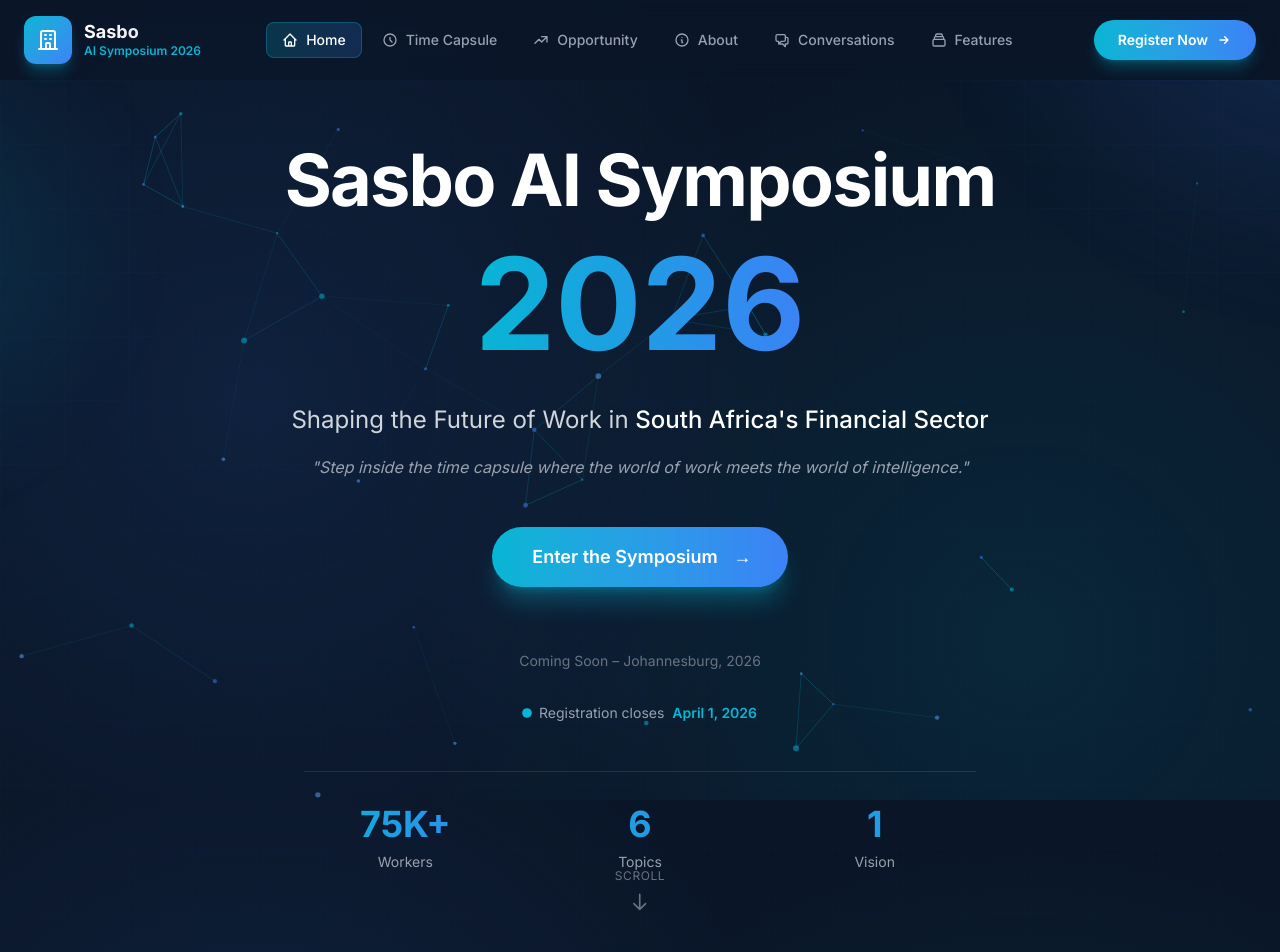
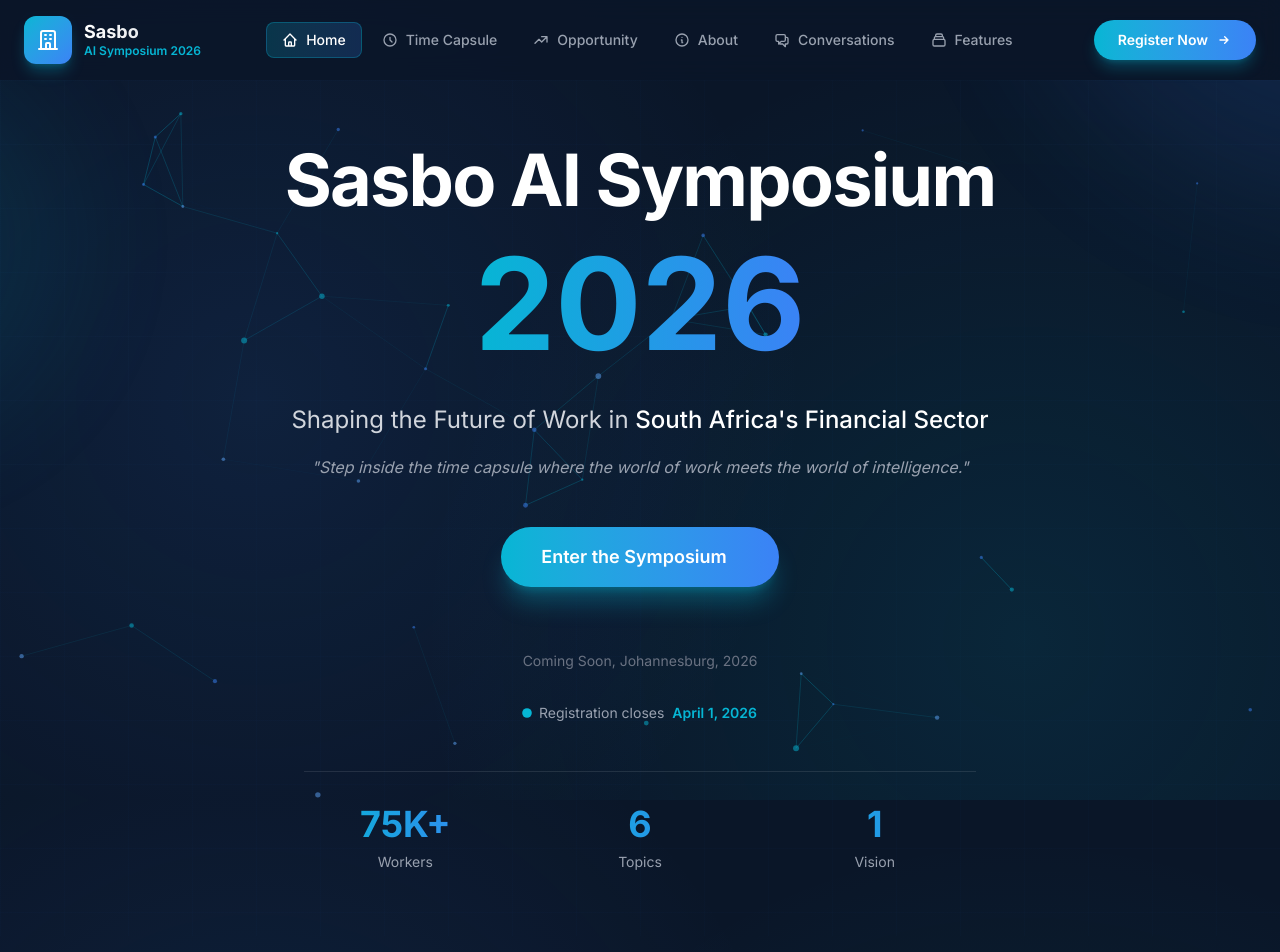
Before and after one commit to KodEx-SA/sasbo-ai-symposium, a Next.js app: page / in a window 1280 px wide. Shown: the top 952 px of the page. Built offline with nearby package versions, Linux system fonts and the light colour scheme.

Commit message:
scroll indicator removal

```diff
--- a/src/components/Hero.tsx
+++ b/src/components/Hero.tsx
@@ -118,7 +118,6 @@
                 animate={{ x: [0, 4, 0] }}
                 transition={{ duration: 1.5, repeat: Infinity, ease: "easeInOut" }}
               >
-                →
               </motion.span>
             </motion.a>
           </motion.div>
@@ -128,7 +127,7 @@
             variants={fadeInUp}
             className="text-sm text-gray-500 mb-8"
           >
-            Coming Soon – Johannesburg, 2026
+            Coming Soon, Johannesburg, 2026
           </motion.p>
 
           {/* Registration Deadline */}
@@ -167,34 +166,6 @@
         </motion.div>
       </div>
 
-      {/* Scroll Indicator */}
-      <motion.div
-        initial={{ opacity: 0 }}
-        animate={{ opacity: 1 }}
-        transition={{ delay: 2 }}
-        className="absolute bottom-8 left-1/2 -translate-x-1/2"
-      >
-        <motion.div
-          animate={{ y: [0, 8, 0] }}
-          transition={{ duration: 2, repeat: Infinity, ease: "easeInOut" }}
-          className="flex flex-col items-center gap-2 text-gray-500 cursor-pointer"
-        >
-          <span className="text-xs uppercase tracking-wider">Scroll</span>
-          <svg
-            className="w-5 h-5"
-            fill="none"
-            stroke="currentColor"
-            viewBox="0 0 24 24"
-          >
-            <path
-              strokeLinecap="round"
-              strokeLinejoin="round"
-              strokeWidth={2}
-              d="M19 14l-7 7m0 0l-7-7m7 7V3"
-            />
-          </svg>
-        </motion.div>
-      </motion.div>
     </section>
   );
 }
```
